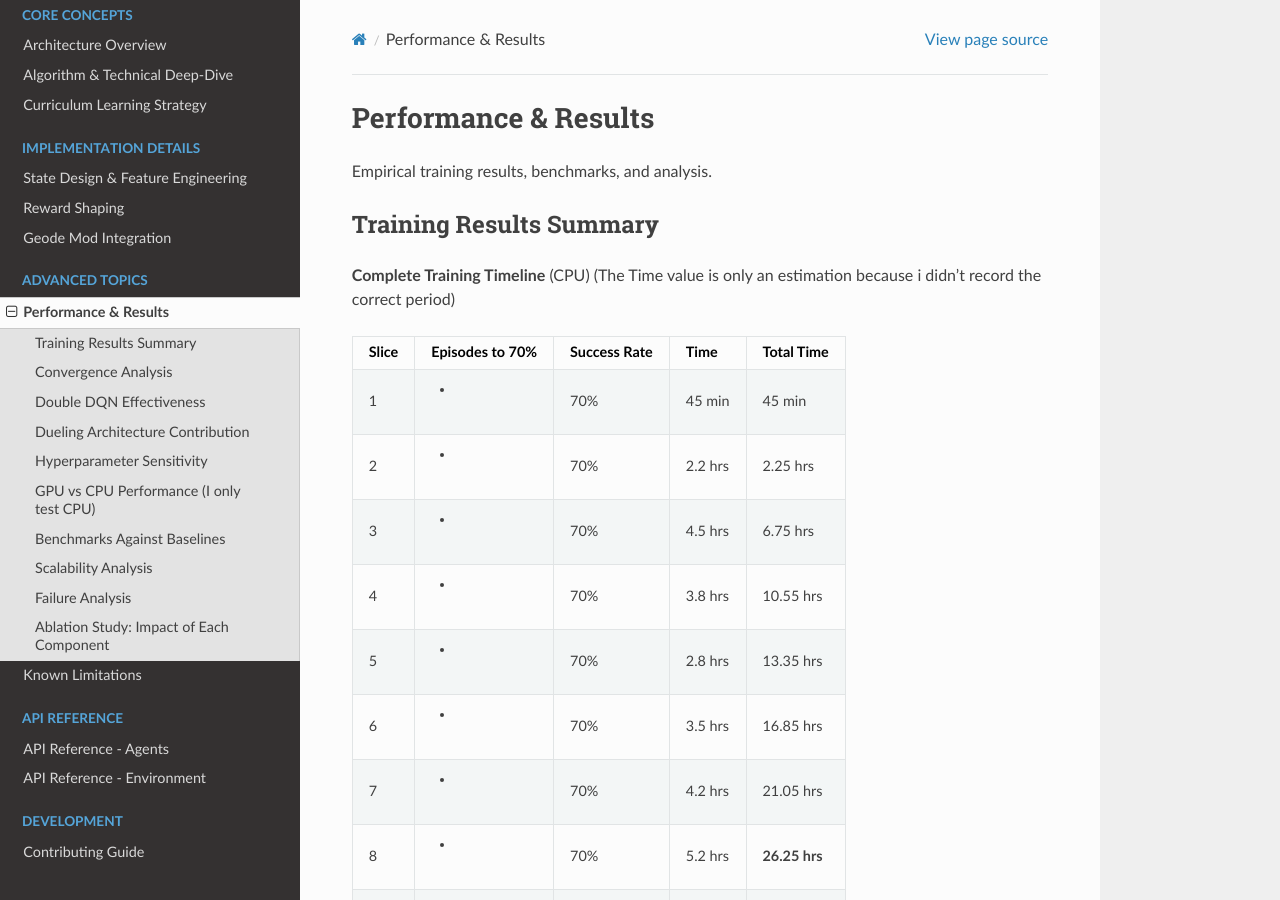
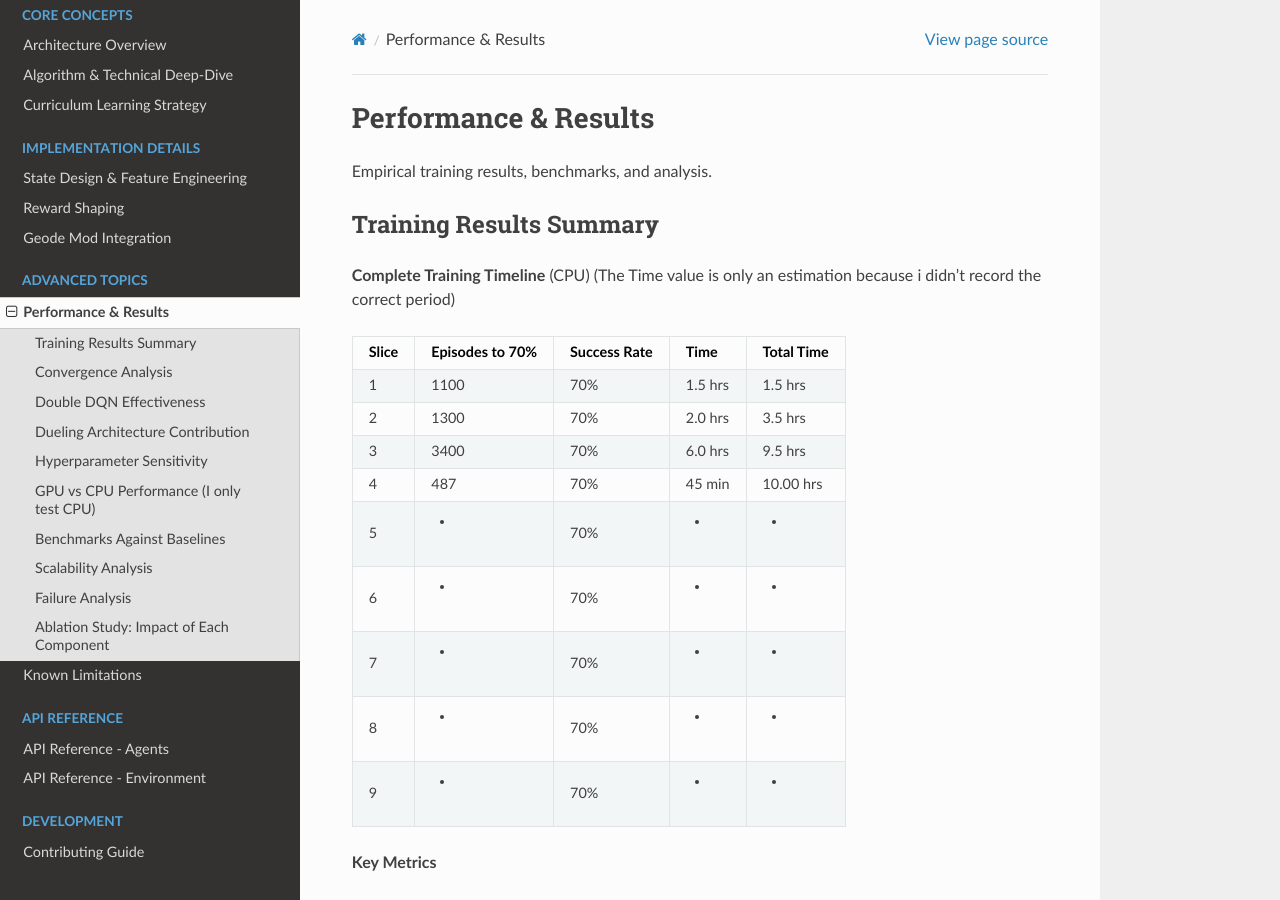
Before and after one commit to mouradboutrid/geometry_dash_RL, a Sphinx documentation site: the page built from docs/performance.rst, in a window 1280 px wide and 900 px high. Built offline with Sphinx 7.4.7 and the Read the Docs theme 3.1.0, drawn with Linux system fonts in a browser that asks for light colours; pages that are not in the unit, such as notebooks, are missing from menus.

Commit message:
Update performance.rst

```diff
--- a/docs/performance.rst
+++ b/docs/performance.rst
@@ -11,23 +11,23 @@ Training Results Summary
 +--------+------------------+---------------------+-----------+---------------+
 | Slice  | Episodes to 70%  | Success Rate        | Time      | Total Time    |
 +========+==================+=====================+===========+===============+
-| 1      | -                | 70%                 | 45 min    | 45 min        |
+| 1      | 1100             | 70%                 | 1.5 hrs   |   1.5 hrs     |
 +--------+------------------+---------------------+-----------+---------------+
-| 2      | -                | 70%                 | 2.2 hrs   | 2.25 hrs      |
+| 2      | 1300             | 70%                 | 2.0 hrs   | 3.5 hrs       |
 +--------+------------------+---------------------+-----------+---------------+
-| 3      | -                | 70%                 | 4.5 hrs   | 6.75 hrs      |
+| 3      | 3400             | 70%                 | 6.0 hrs   | 9.5 hrs       |
 +--------+------------------+---------------------+-----------+---------------+
-| 4      | -                | 70%                 | 3.8 hrs   | 10.55 hrs     |
+| 4      | 487              | 70%                 | 45 min    | 10.00 hrs     |
 +--------+------------------+---------------------+-----------+---------------+
-| 5      | -                | 70%                 | 2.8 hrs   | 13.35 hrs     |
+| 5      | -                | 70%                 |     -     |       -       |
 +--------+------------------+---------------------+-----------+---------------+
-| 6      | -                | 70%                 | 3.5 hrs   | 16.85 hrs     |
+| 6      | -                | 70%                 |     -     |       -       |
 +--------+------------------+---------------------+-----------+---------------+
-| 7      | -                | 70%                 | 4.2 hrs   | 21.05 hrs     |
+| 7      | -                | 70%                 |     -     |       -       |
 +--------+------------------+---------------------+-----------+---------------+
-| 8      | -                | 70%                 | 5.2 hrs   | **26.25 hrs** |
+| 8      | -                | 70%                 |     -     |       -       |
 +--------+------------------+---------------------+-----------+---------------+
-| 9      | -                | 70%                 | 5 hrs     | **31.25 hrs** |
+| 9      | -                | 70%                 |     -     |       -       |
 +--------+------------------+---------------------+-----------+---------------+
 
 **Key Metrics**
```
